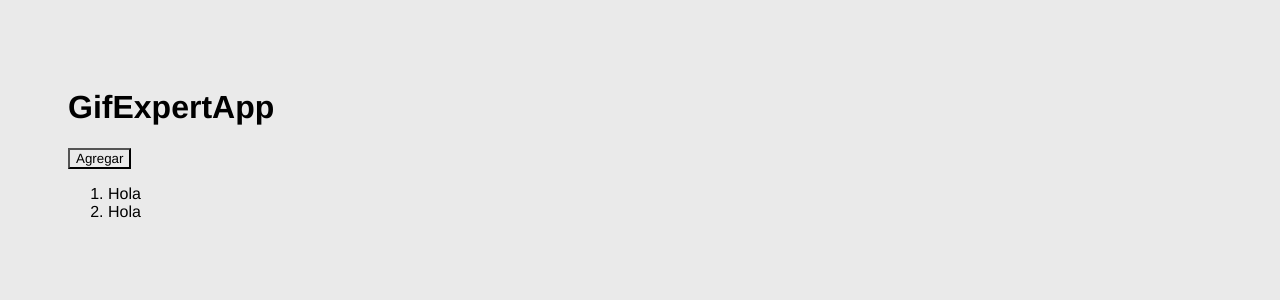
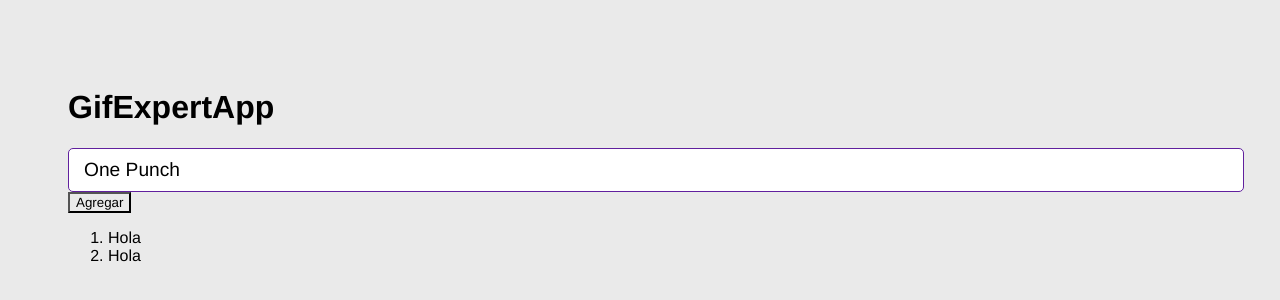
Before and after one commit to IvanPMa/GiffApp, a React (Vite) app: page / in a window 1280 px wide. Shown: the top 300 px of the page. Built offline with nearby package versions, Linux system fonts and the light colour scheme.

Commit message:
Component AddCategory

```diff
--- a/src/GifExpertApp.jsx
+++ b/src/GifExpertApp.jsx
@@ -1,4 +1,5 @@
 import { useState } from 'react';
+import { AddCategory } from './components/AddCategory';
 
 export const GifExpertApp = () => {
 
@@ -16,6 +17,8 @@
             <h1>GifExpertApp</h1>
 
             {/* Input */}
+            <AddCategory />
+
             {/* List of Gif */}
             <button onClick={onAddCategory}>Agregar</button>
             <ol>
--- /dev/null
+++ b/src/components/AddCategory.jsx
@@ -0,0 +1,25 @@
+import { useState } from 'react';
+
+export const AddCategory = () => {
+
+    const [inputValue, setInputValue] = useState('One Punch');
+
+    const onInputChanged = ({ target }) => {
+        setInputValue( target.value );
+    }
+
+    const onSubmit = ( event ) => {
+        console.log( event );
+        event.preventDefault();
+    }
+    return (
+        <form onSubmit={ event => onSubmit( event ) }>
+            <input
+                type="text"
+                placeholder="Buscar gifs"
+                value={ inputValue }
+                onChange={ onInputChanged }
+            />
+        </form>
+    )
+}
```
